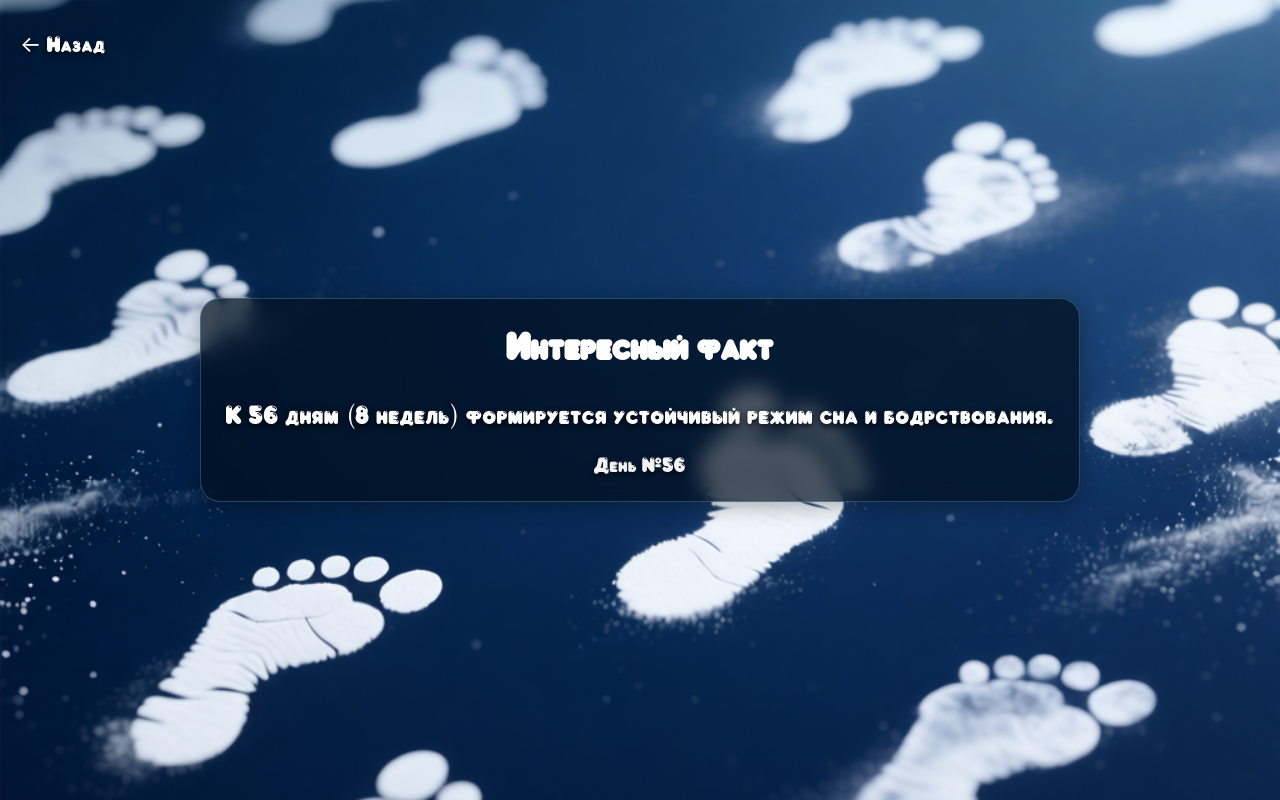
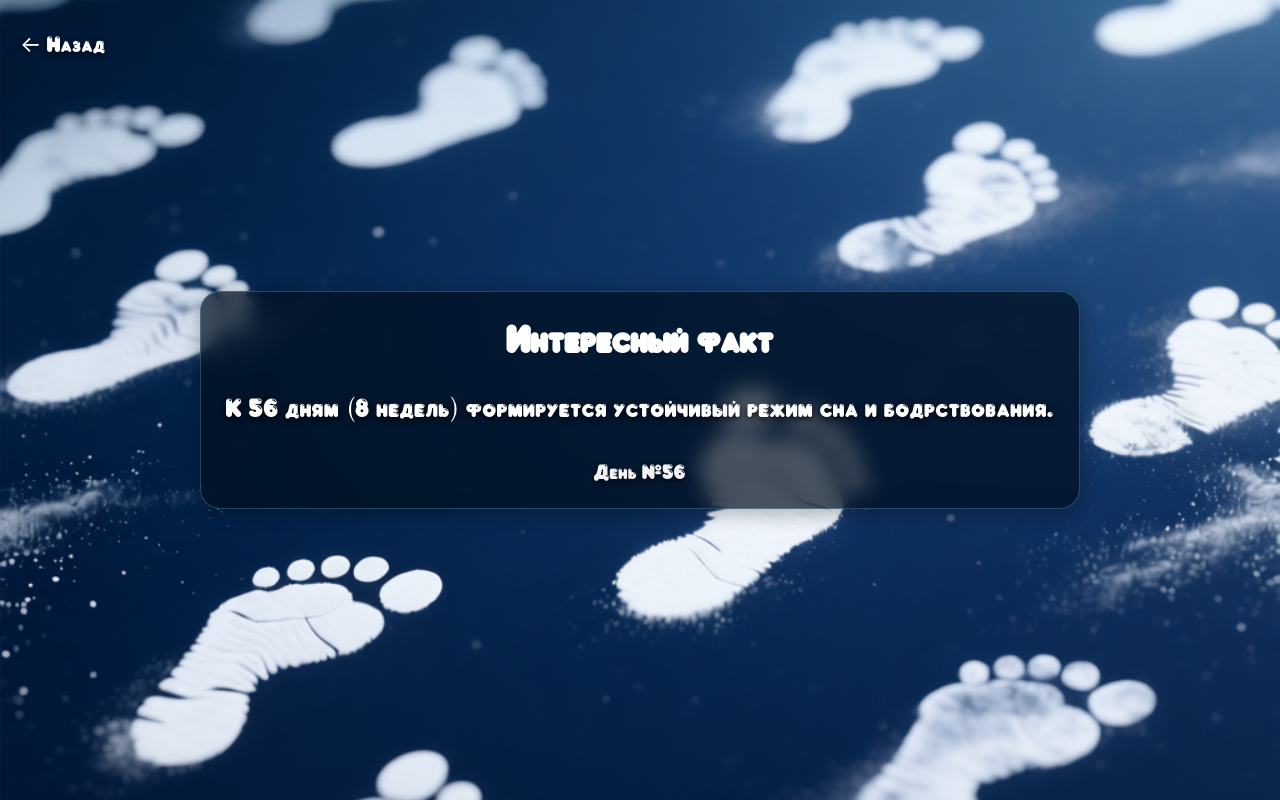
Before and after one commit to pomazunv-svg/son-counter1, a plain HTML site: page facts.html in a window 1280 px wide. Drawn offline with Linux system fonts and the light colour scheme.

Commit message:
facts.html

```diff
--- a/facts.html
+++ b/facts.html
@@ -72,7 +72,6 @@
             margin-bottom: 1.5rem;
             letter-spacing: -0.5px;
             color: white;
-
         }
 
         .fact-text {
@@ -81,6 +80,7 @@
             margin-bottom: 1rem;
             color: white;
             text-shadow: 0 2px 6px rgba(0, 0, 0, 0.85);
+            min-height: 2.2em; /* предотвращает "прыжок" при печати */
         }
 
         .day-info {
@@ -110,25 +110,40 @@
 
     <script src="facts-full.js"></script>
     <script>
-        // Дата рождения (без времени — только дата)
         const birthDate = new Date('2025-09-21');
 
-        // Сегодняшняя дата (в 00:00 текущего дня)
         const now = new Date();
         const today = new Date(now.getFullYear(), now.getMonth(), now.getDate());
+        const diffTime = today - birthDate;
+        const daysOld = Math.floor(diffTime / (24 * 60 * 60 * 1000)) + 1;
 
-        // Разница в миллисекундах
-        const diffTime = today - birthDate;
-        const daysOld = Math.floor(diffTime / (24 * 60 * 60 * 1000)) + 1; // +1, чтобы день рождения = день 1
+        // Функция анимации печатания
+        function typeText(element, text, speed = 40) {
+            element.textContent = '';
+            let i = 0;
+            const timer = setInterval(() => {
+                if (i < text.length) {
+                    element.textContent += text[i];
+                    i++;
+                } else {
+                    clearInterval(timer);
+                }
+            }, speed);
+        }
 
-        if (typeof facts !== 'undefined' && facts.length > 0) {
-            const factIndex = (daysOld - 1) % facts.length;
-            const fact = facts[factIndex];
-            document.getElementById('fact').textContent = fact;
-            document.getElementById('dayInfo').textContent = `День №${daysOld}`;
-        } else {
-            document.getElementById('fact').textContent = "Факты не загружены.";
-        }
+        // Обновляем день сразу
+        document.getElementById('dayInfo').textContent = `День №${daysOld}`;
+
+        // Ждём загрузки facts (если скрипт асинхронный, можно обернуть в onload, но ваш подключён синхронно)
+        setTimeout(() => {
+            if (typeof facts !== 'undefined' && Array.isArray(facts) && facts.length > 0) {
+                const factIndex = (daysOld - 1) % facts.length;
+                const fact = facts[factIndex];
+                typeText(document.getElementById('fact'), fact);
+            } else {
+                document.getElementById('fact').textContent = 'Факты не загружены.';
+            }
+        }, 200); // небольшая задержка для плавности входа
     </script>
 </body>
 </html>
```
